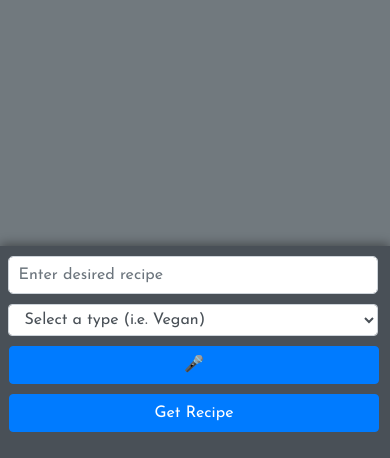
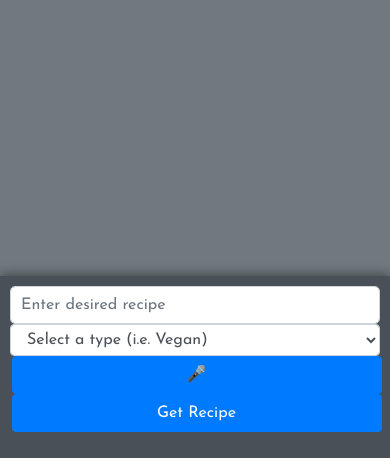
Before and after one commit to NathanPattrsn/recipe_ai_assistant, a Flask app: template templates/index.html in a window 390 px wide. Shown: the part 386-844 px from the top of the page. Run offline with Flask 3, Linux system fonts and the light colour scheme; the template is opened without the code that fills it, so the values that code supplies are empty; some libraries are stand-ins or nearby versions.

Commit message:
updated form styling target and js redirection

```diff
--- a/static/index.js
+++ b/static/index.js
@@ -7,7 +7,33 @@
 
 // Check if the user is on the root page and redirect to registration
 if (window.location.pathname === '/') {
-    window.location.href = '/registration.html'; // Redirect to the registration page
+    loadRegistrationPage(); // Call the function to load the registration page content
+}
+
+async function loadRegistrationPage() {
+    try {
+        const response = await fetch('/registration.html'); // Fetch the HTML file
+        if (!response.ok) {
+            throw new Error('Failed to load the registration page');
+        }
+
+        const html = await response.text(); // Get the HTML content as text
+
+        // Insert the content into a specific element (e.g., a div)
+        document.body.innerHTML = html;
+
+        // Optionally, run any scripts you need from the fetched page
+        loadExternalScripts();
+    } catch (error) {
+        console.error('Error loading registration page:', error);
+    }
+}
+
+function loadExternalScripts() {
+    // If you need to load any external JS files, do it here
+    const script = document.createElement('script');
+    script.src = '../static/index2.js';
+    document.body.appendChild(script);
 }
 
 let recognition;
--- a/static/styles.css
+++ b/static/styles.css
@@ -43,7 +43,7 @@
 }
 
 /* Form is fixed at the bottom */
-form {
+#recipe-form {
     position: fixed;
     bottom: 0;
     left: 0;
@@ -74,18 +74,18 @@
 }
 
 /* Adjust spacing for the form elements */
-form .form-control, form .btn {
+#recipe-form .form-control, #recipe-form .btn {
     max-width: none;
     margin: 0 5px;
 }
 
-form .btn {
+#recipe-form .btn {
     flex-shrink: 0;
 }
 
 /* Small screens (less than 768px): Stack buttons and input fields differently */
 @media (max-width: 768px) {
-    form {
+    #recipe-form {
         flex-direction: row;
         justify-content: space-between;
         padding: 10px;
@@ -115,7 +115,7 @@
 
 /* Very small screens (<= 576px): Stack form elements vertically */
 @media (max-width: 576px) {
-    form {
+    #recipe-form {
         flex-direction: column;
         align-items: stretch;
     }
@@ -133,7 +133,7 @@
 }
 
 @media (max-width: 430px) { /* iPhone 15 Pro's width in portrait mode */
-    form {
+    #recipe-form {
         flex-direction: column; /* Stack input and dropdown vertically */
         align-items: stretch; /* Ensure full width for inputs */
     }
@@ -186,7 +186,7 @@
     }
 
     /* Bottom form styles */
-    form {
+    #recipe-form {
         margin-top: 10px; /* Add a top margin for spacing */
         position: fixed; /* Make the form fixed */
         bottom: 0; /* Stick to the bottom */
```
